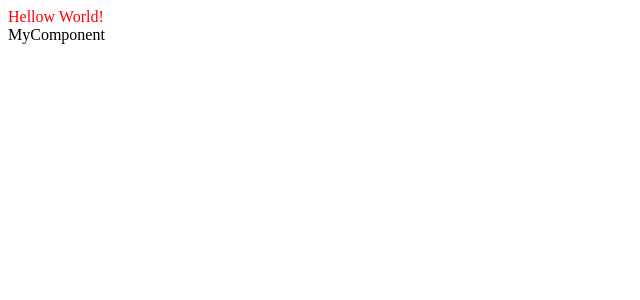
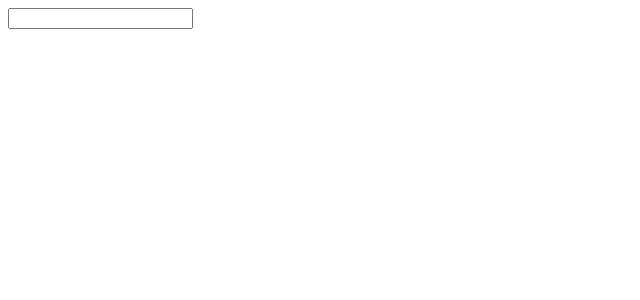
Before and after one commit to JenyaPogorelov/react-lessons, a React (Create React App) app: page / in a window 1280 px wide. Shown: the top 300 px of the page, without its empty margins (0-640 px from the left). Built offline with nearby package versions, Linux system fonts and the light colour scheme.

Commit message:
Первое знакомство с реактом

```diff
--- a/src/App.js
+++ b/src/App.js
@@ -1,11 +1,18 @@
+import React, {useState} from "react";
 import './App.css';
 import MyComponent from "./MyComponent";
 
 function App() {
+
+    const [inputText, setInputText] = useState('')
+
   return (
     <div className="App">
-      <span className='myComponent'>Hellow World!</span>
-        <MyComponent />
+        <input type="text" value={inputText} onChange={e => setInputText(e.target.value)} style={{
+            color: "green",
+        }}/>
+
+        <MyComponent textToShow={inputText} />
     </div>
   );
 }
--- a/src/MyComponent.js
+++ b/src/MyComponent.js
@@ -1,5 +1,7 @@
-const MyComponent = () => {
-    return <div>MyComponent</div>;
+const MyComponent = (props) => {
+    console.log('props', props);
+    return <div>{props.textToShow}</div>;
+
 }
 
 export default MyComponent;
```
